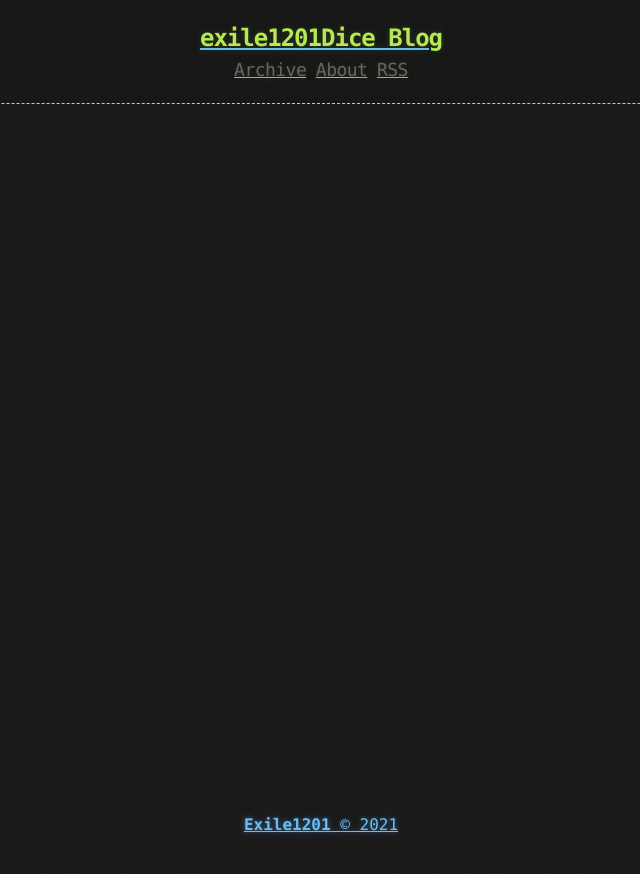
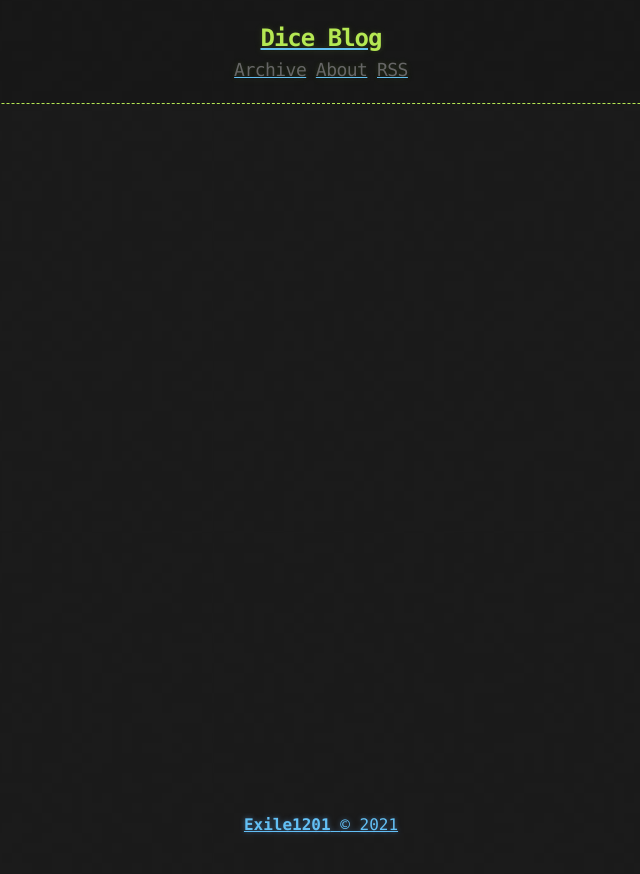
Before and after one commit to Zipi-cor/blog, a Jekyll site: the page built from index.html, in a window 1280 px wide. Shown: the top 874 px of the page, without its empty margins (319-959 px from the left). Built offline with Jekyll 4.4.1, drawn with Linux system fonts in a browser that asks for light colours; the list of posts is cut into pages by our own code; part of the change alters nothing that is shown.

Commit message:
Update header.html

```diff
--- a/_includes/header.html
+++ b/_includes/header.html
@@ -2,7 +2,7 @@
   <div>
     <a href="{{ "/" | prepend: site.baseurl | replace: '//', '/' }}">
     {% assign owner_first_name = site.owner | split: " " %}
-    <h1>{{ owner_first_name[0] | downcase }}Dice Blog</h1>
+    <h1>Dice Blog</h1>
     </a>
     <div class="header-links">
       {% include links.html %}
```
